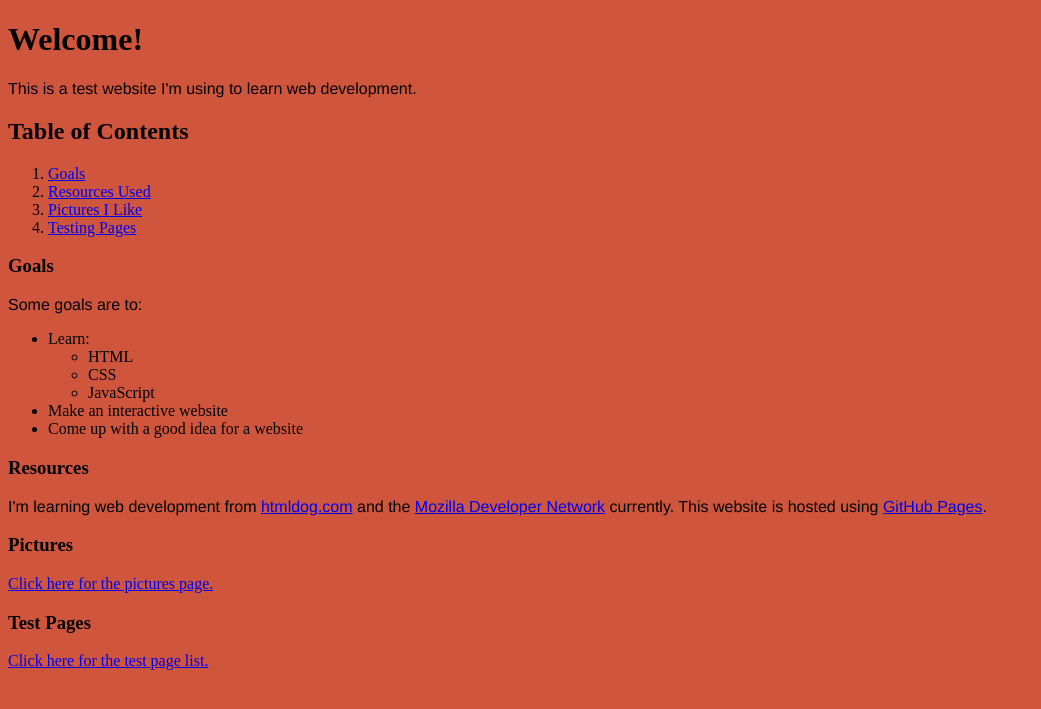
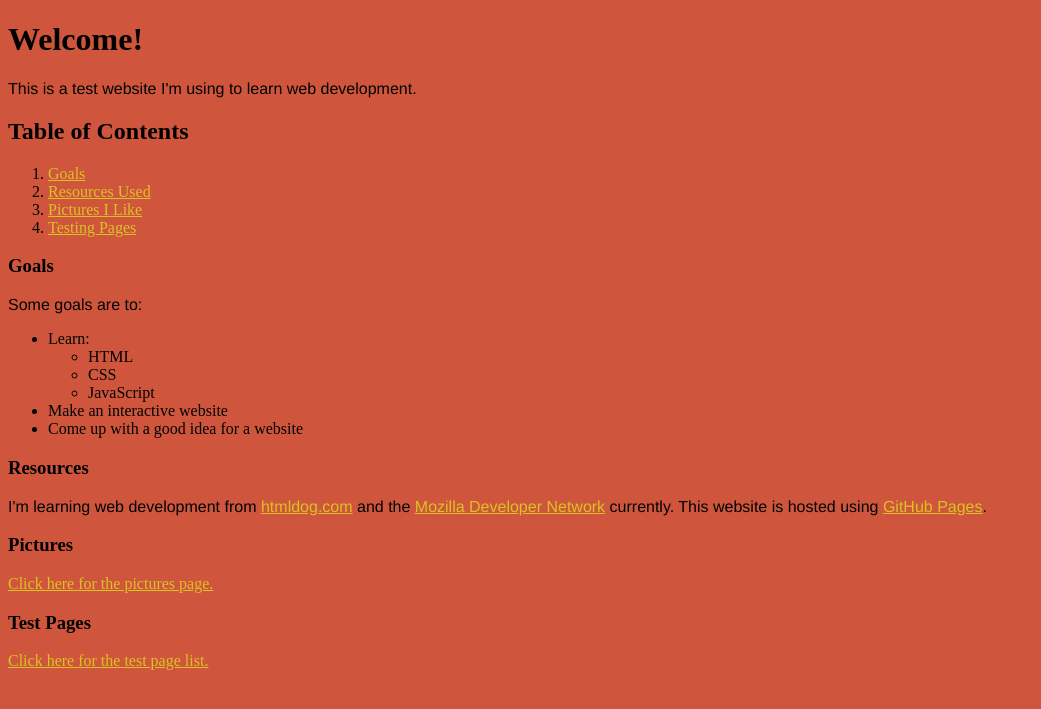
Before and after one commit to henrynine/henrynine.github.io, a PHP site: page / in a window 1280 px wide. Shown: the top 709 px of the page, without its empty margins (0-1041 px from the left). Run offline with PHP 8.4, Linux system fonts and the light colour scheme.

Commit message:
Style Update

```diff
--- a/styles.css
+++ b/styles.css
@@ -7,5 +7,5 @@ p {
 }
 
 a {
-  color: bluergb(218, 194, 34);
+  color: rgb(218, 194, 34);
 }
```
